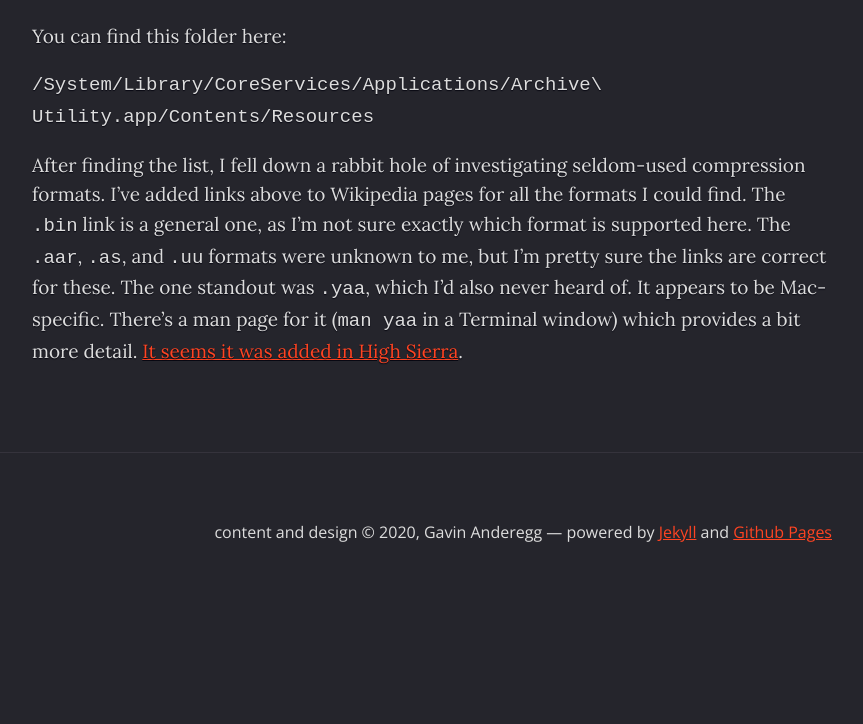
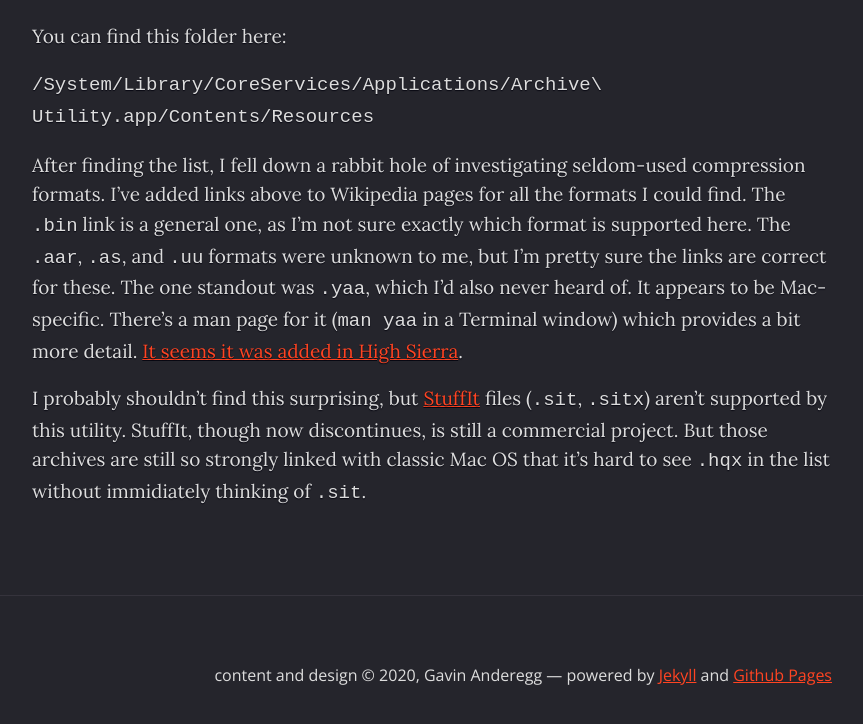
Before and after one commit to gavinanderegg/gavinanderegg.github.io, a Jekyll site: the page built from _posts/2020-08-14-what-file-types-does-apples-archive-utility-open.md, in a window 1280 px wide and 900 px high, scrolled down 1695 px, cut to the strip 146-870 px from the top of the window. Shown: the whole strip, without its empty margins (208-1071 px from the left). Built offline with Jekyll 4.4.1, drawn with Linux system fonts in a browser that asks for light colours; before the commit the page ends 2452 px from its top, so only the background shows below that.

Commit message:
Adding bit about StuffIt

```diff
--- a/_posts/2020-08-14-what-file-types-does-apples-archive-utility-open.md
+++ b/_posts/2020-08-14-what-file-types-does-apples-archive-utility-open.md
@@ -41,3 +41,5 @@
 `/System/Library/CoreServices/Applications/Archive\ Utility.app/Contents/Resources`
 
 After finding the list, I fell down a rabbit hole of investigating seldom-used compression formats. I’ve added links above to Wikipedia pages for all the formats I could find. The `.bin` link is a general one, as I’m not sure exactly which format is supported here. The `.aar`, `.as`, and `.uu` formats were unknown to me, but I’m pretty sure the links are correct for these. The one standout was `.yaa`, which I’d also never heard of. It appears to be Mac-specific. There’s a man page for it (`man yaa` in a Terminal window) which provides a bit more detail. [It seems it was added in High Sierra](https://www.mackungfu.org/NewcommandlinetoolsinHighSierra).
+
+I probably shouldn't find this surprising, but [StuffIt](https://en.wikipedia.org/wiki/StuffIt) files (`.sit`, `.sitx`) aren't supported by this utility. StuffIt, though now discontinues, is still a commercial project. But those archives are still so strongly linked with classic Mac OS that it's hard to see `.hqx` in the list without immidiately thinking of `.sit`.
```
